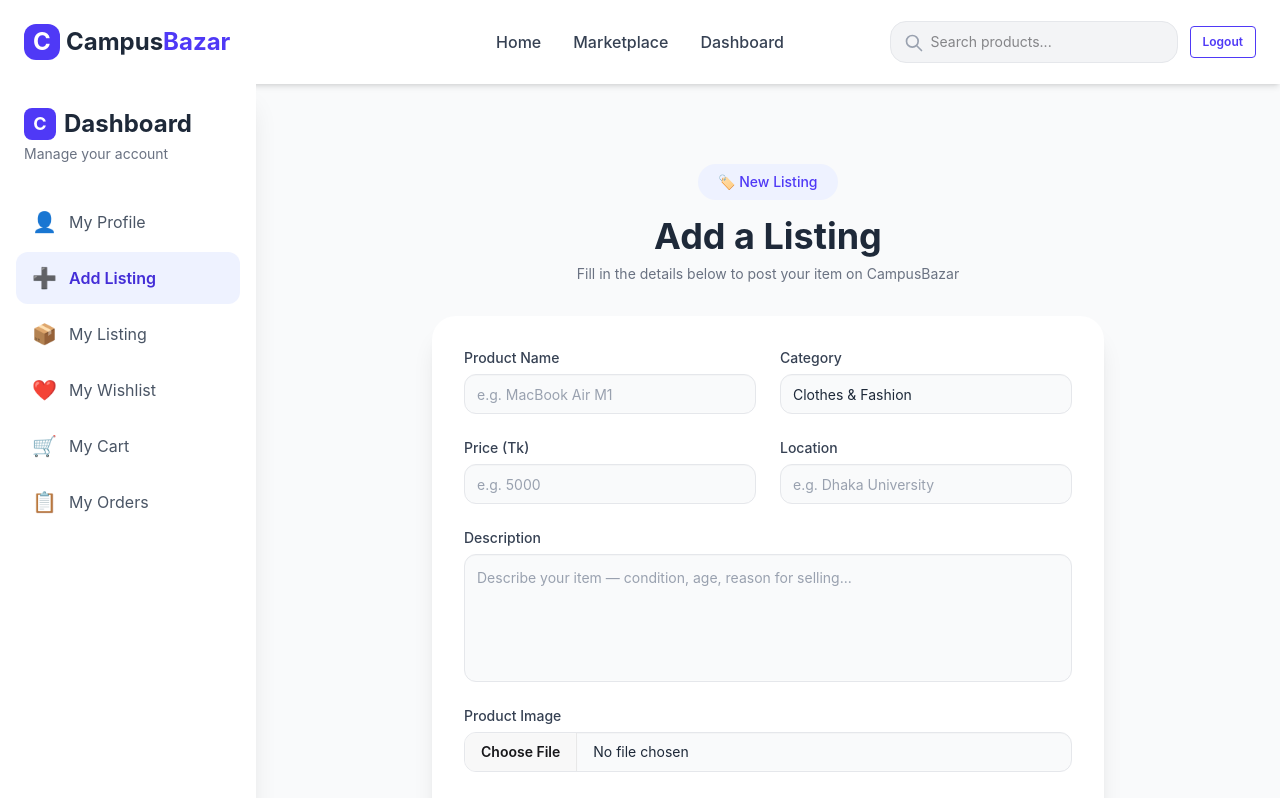
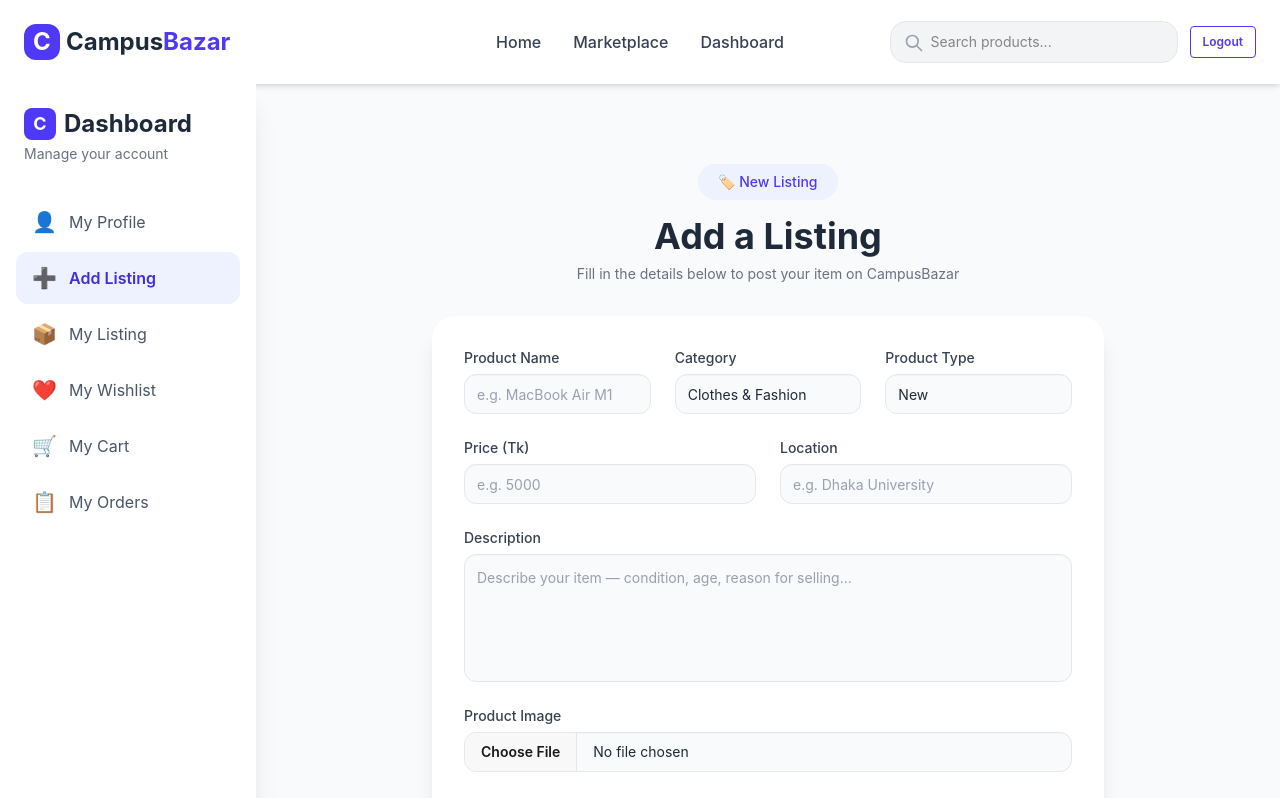
Before and after one commit to md-imteaj-rana/CSE-470_Project-CampusBazar, a React (Vite) app: page /dashboard/AddListing in a window 1280 px wide. Shown: the top 798 px of the page. Built offline with nearby package versions, Linux system fonts and the light colour scheme; no server answers; sample sign-in values are in the browser's storage.

Commit message:
Add product type field (New/Old) to AddListing component

```diff
--- a/src/pages/AddListing.jsx
+++ b/src/pages/AddListing.jsx
@@ -5,6 +5,7 @@ const AddListing = () => {
   const [formData, setFormData] = useState({
     name: '',
     category: 'Clothes & Fashion',
+    productType: 'New',
     price: '',
     location: '',
     description: '',
@@ -82,6 +83,7 @@ const AddListing = () => {
         setFormData({
           name: '',
           category: 'Clothes & Fashion',
+          productType: 'New',
           price: '',
           location: '',
           description: '',
@@ -124,8 +126,8 @@ const AddListing = () => {
           {/* Form Card */}
           <form onSubmit={handleSubmit} className="bg-white shadow-xl rounded-3xl p-8 space-y-6">
 
-            {/* Two column row — Name & Category */}
-            <div className="grid grid-cols-1 sm:grid-cols-2 gap-6">
+            {/* Three column row — Name, Category & Product Type */}
+            <div className="grid grid-cols-1 sm:grid-cols-3 gap-6">
               <div>
                 <label className="block text-sm font-medium text-gray-700 mb-1.5">
                   Product Name
@@ -156,6 +158,21 @@ const AddListing = () => {
                   <option value="Accessories">Accessories</option>
                   <option value="Care Products">Care Products</option>
                   <option value="Automobile">Automobile</option>
+                </select>
+              </div>
+
+              <div>
+                <label className="block text-sm font-medium text-gray-700 mb-1.5">
+                  Product Type
+                </label>
+                <select
+                  name="productType"
+                  value={formData.productType}
+                  onChange={handleChange}
+                  className="input input-bordered w-full rounded-xl bg-gray-50 border-gray-200 focus:border-indigo-500 text-gray-800"
+                >
+                  <option value="New">New</option>
+                  <option value="Old">Old</option>
                 </select>
               </div>
             </div>
```
